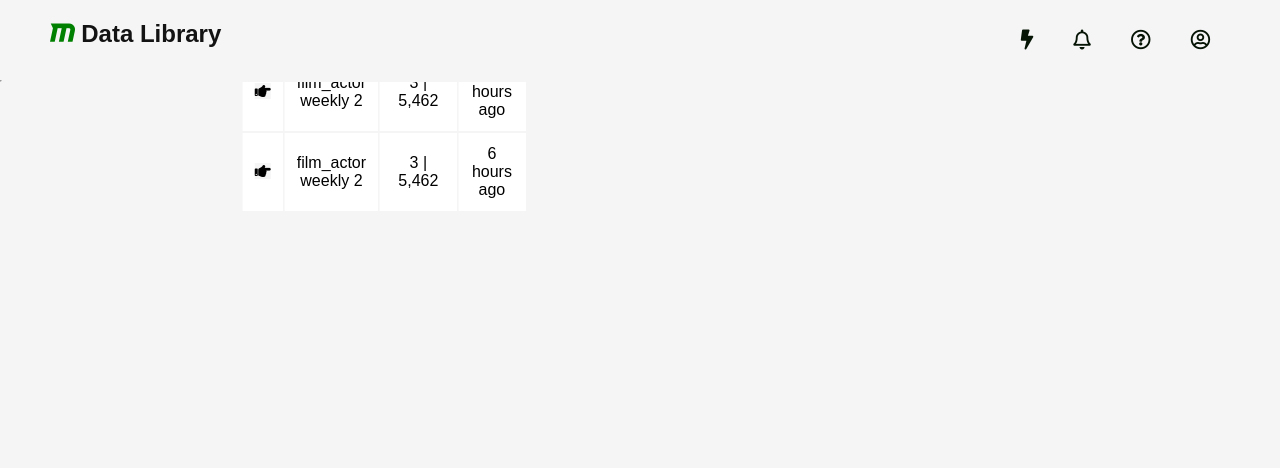
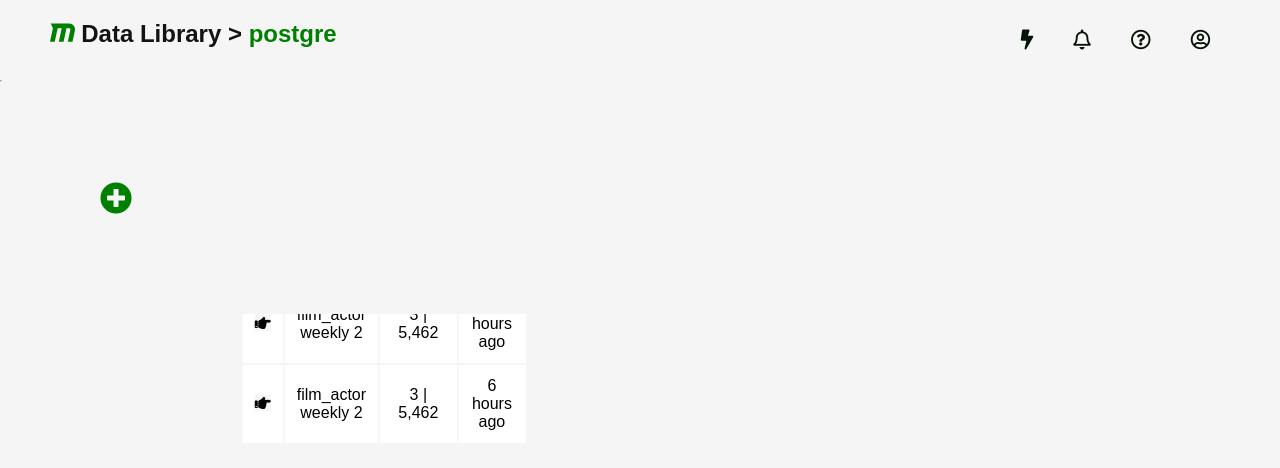
Before and after one commit to Keerthi-Sindhura/Data-pull-project, a plain HTML site: page index.html in a window 1280 px wide. Shown: the top 468 px of the page. Drawn offline with Linux system fonts and the light colour scheme.

Commit message:
adding + button

```diff
--- a/index.html
+++ b/index.html
@@ -14,7 +14,7 @@
     <!--Navbar section-->
     <nav class="navbar">
         <div class="navbar__container">
-            <a href="#" ><i class="fab fa-maxcdn"> <h1> Data Library </h1> </i></a>
+            <a href="#" ><i class="fab fa-maxcdn"> <h1> Data Library > <span>postgre</span></h1> </i></a>
             <ul class="navbar__menu">   <!--Menu bar options-->
                 <li class="navbar__item">
                     <a href="#payments"><i class="fas fa-bolt"></i> </a>
@@ -34,9 +34,10 @@
 
     <!--Tracking table-->
     <hr>
+    <button> <i class="fas fa-plus-circle"></i> </button>
     <div style="overflow-x: auto;" class="table__container">
         <table class="w3-table">
-            <tr>
+            <tr >
                 <th></th>
                 <th> File Name</th>
                 <th> Cols | Rows</th>
@@ -60,7 +61,6 @@
                 <td>3 | 5,462</td>
                 <td>6 hours ago</td>
             </tr>
-
         </table>
     </div>
 </body>
--- a/styles.css
+++ b/styles.css
@@ -38,6 +38,9 @@
     padding: 0 50px;
     border-bottom: none;
 }
+.navbar__container span{
+    color: green;
+}
 .fa-maxcdn{
     font-size: 25px;
     color: green;
@@ -49,6 +52,7 @@
     color: rgb(5, 20, 5);
     padding: 15px;
 }
+
 .navbar__menu{
     display: flex;
     align-items: center;
@@ -59,6 +63,15 @@ hr{
 }
 .table__container{
     display: block;
+}
+button{
+    font-size: 2rem;
+    color: green;
+    border:#F5F5F5;
+    z-index: 200;
+    display: flex;
+    padding: 100px 100px;
+
 }
 table{
     table-layout: auto;
@@ -87,6 +100,11 @@ tr:hover{
     background-attachment: fixed;
     transform: scale(1.02);
     box-shadow: 2px 2px 12px rgb(34, 214, 109) ;
+}
+button:hover{
+    background-attachment: fixed;
+    transform: scale(1.5);
+    transition: all 0.2s ease;
 }
 
 
```
